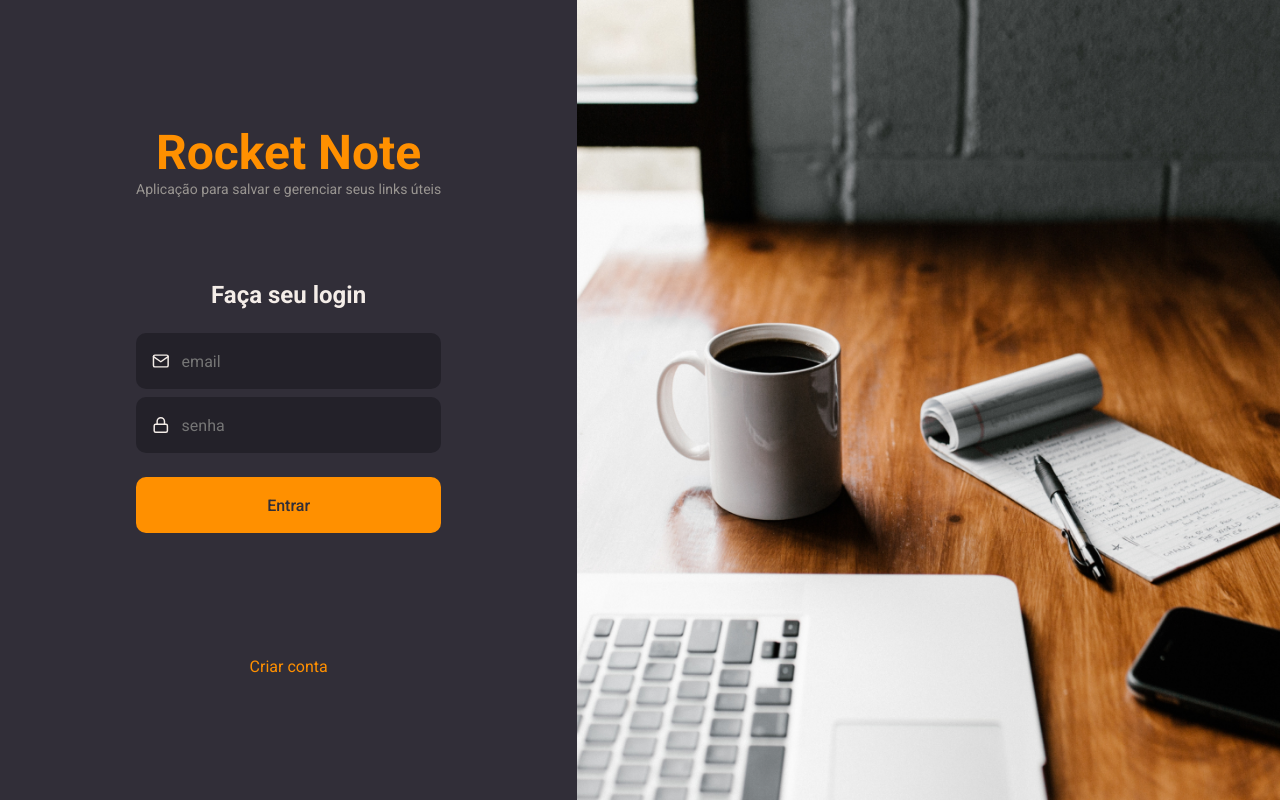
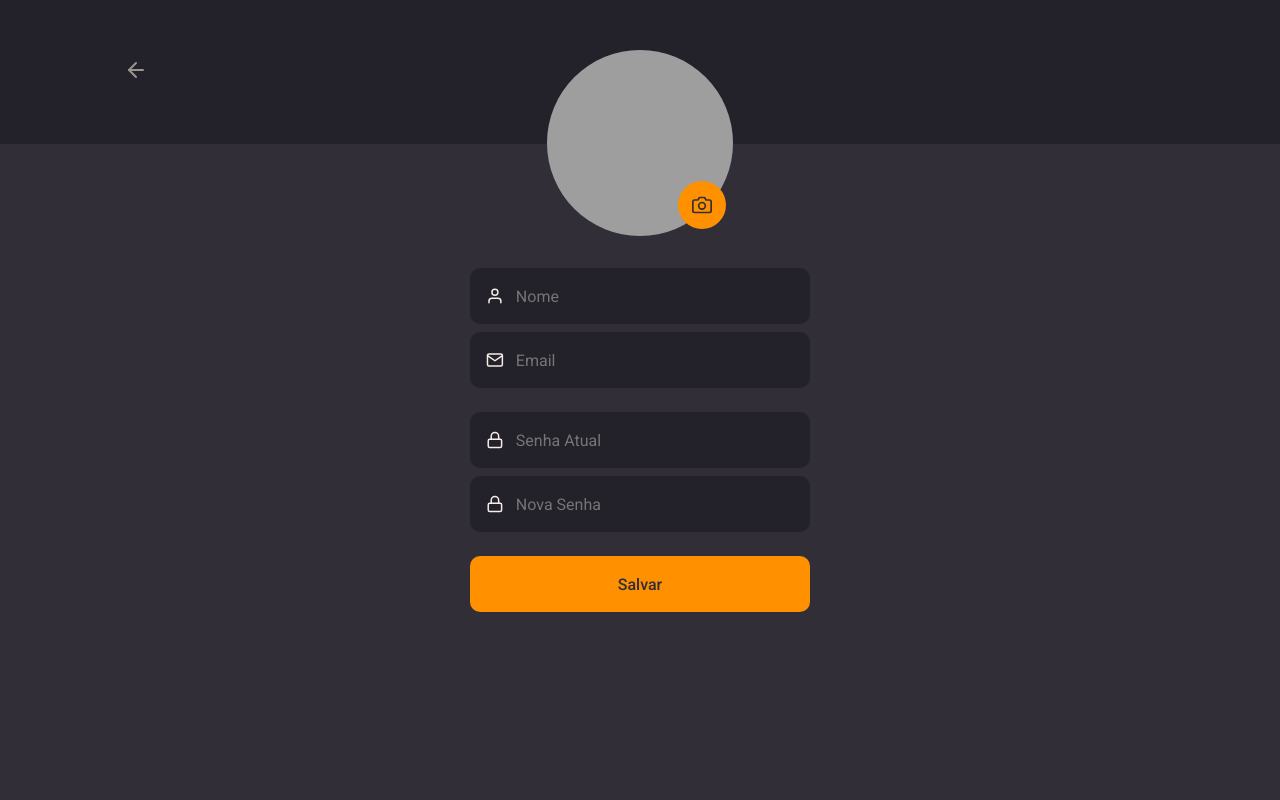
Before and after one commit to MarlusWM/RocketNotes, a React (Vite) app: page / in a window 1280 px wide. Built offline with nearby package versions, Linux system fonts and the light colour scheme; grey boxes are pictures that could not be loaded.

Commit message:
Profile and SignUp pages

```diff
--- a/src/main.jsx
+++ b/src/main.jsx
@@ -3,13 +3,13 @@ import { createRoot } from 'react-dom/client' //exportando pelo export NomeDaCom
 import  { ThemeProvider } from 'styled-components';
 import theme from './styles/theme';
 import GlobalStyles from './styles/global';
-import { SignIn } from './pages/SignIn';
+import { Profile } from './pages/Profile';
 
 createRoot(document.getElementById('root')).render(
   <StrictMode>
     <ThemeProvider theme={theme}>
       <GlobalStyles />
-      <SignIn />
+      <Profile />
     </ThemeProvider>
   </StrictMode>,
 )
--- /dev/null
+++ b/src/pages/Profile/index.jsx
@@ -0,0 +1,35 @@
+import { Container, Form, Avatar } from './styles';
+import { FiArrowLeft } from '@react-icons/all-files/fi/FiArrowLeft';
+import { FiUser } from '@react-icons/all-files/fi/FiUser';
+import { FiMail } from '@react-icons/all-files/fi/FiMail';
+import { FiLock } from '@react-icons/all-files/fi/FiLock';
+import { FiCamera } from '@react-icons/all-files/fi/FiCamera';
+import { Input } from '../../components/Input/index'
+import { Button } from '../../components/Button/index'
+
+export function Profile(){
+   return(
+      <Container>
+         <header>
+            <a href="/">
+               <FiArrowLeft />
+            </a>
+         </header>
+
+         <Form>
+            <Avatar>
+               <img src="https://github.com/marluswm.png" alt="Foto Usuário" />
+               <label htmlFor="avatar">
+                  <FiCamera />
+                  <input type="file" id='avatar' />
+               </label>
+            </Avatar>
+            <Input placeholder='Nome' type='text' icon={FiUser}/>
+            <Input placeholder='Email' type='text' icon={FiMail}/>
+            <Input placeholder='Senha Atual' type='password' icon={FiLock}/>
+            <Input placeholder='Nova Senha' type='password' icon={FiLock}/>
+            <Button title='Salvar'/>
+         </Form>
+      </Container>
+   )
+}
--- /dev/null
+++ b/src/pages/Profile/styles.js
@@ -0,0 +1,65 @@
+import styled from "styled-components";
+
+export const Container = styled.div`
+   width: 100%;
+
+   > header {
+   width: 100%;
+   height: 144px;
+   background: ${({ theme }) => theme.COLORS.BACKGROUND_900};
+   display: flex;
+   align-items: center;
+   padding: 0 124px;
+
+      svg {
+         color: ${({ theme }) => theme.COLORS.GRAY_100};
+         font-size: 24px;
+      }
+   }
+`;
+
+export const Form = styled.form`
+   width: 340px;
+   margin: 30px auto 0;
+
+   :nth-child(4){
+      margin-top: 24px;
+   }
+`;
+
+export const Avatar = styled.div`
+   position: relative;
+   margin: -124px auto 32px;
+   width: 186px;
+   height: 186px;
+
+   > img {
+   width: 186px;
+   height: 186px;
+   border-radius: 50%;
+   }
+
+   > label {
+      width: 48px;
+      height: 48px;
+      background: ${({ theme }) => theme.COLORS.ORANGE};
+      border-radius: 50%;
+      display: flex;
+      align-items: center;
+      justify-content: center;
+      position: absolute;
+      bottom: 7px;
+      right: 7px;
+      cursor: pointer;
+
+      > input {
+         display: none;
+      }
+
+      > svg {
+         width: 20px;
+         height: 20px;
+         color: ${({ theme }) => theme.COLORS.BACKGROUND_800};
+      }
+   }
+`
```
Also changed, not shown: src/pages/SignUp/index.jsx (added, +29 -0 lines), src/pages/SignUp/style.js (added, +45 -0 lines).
